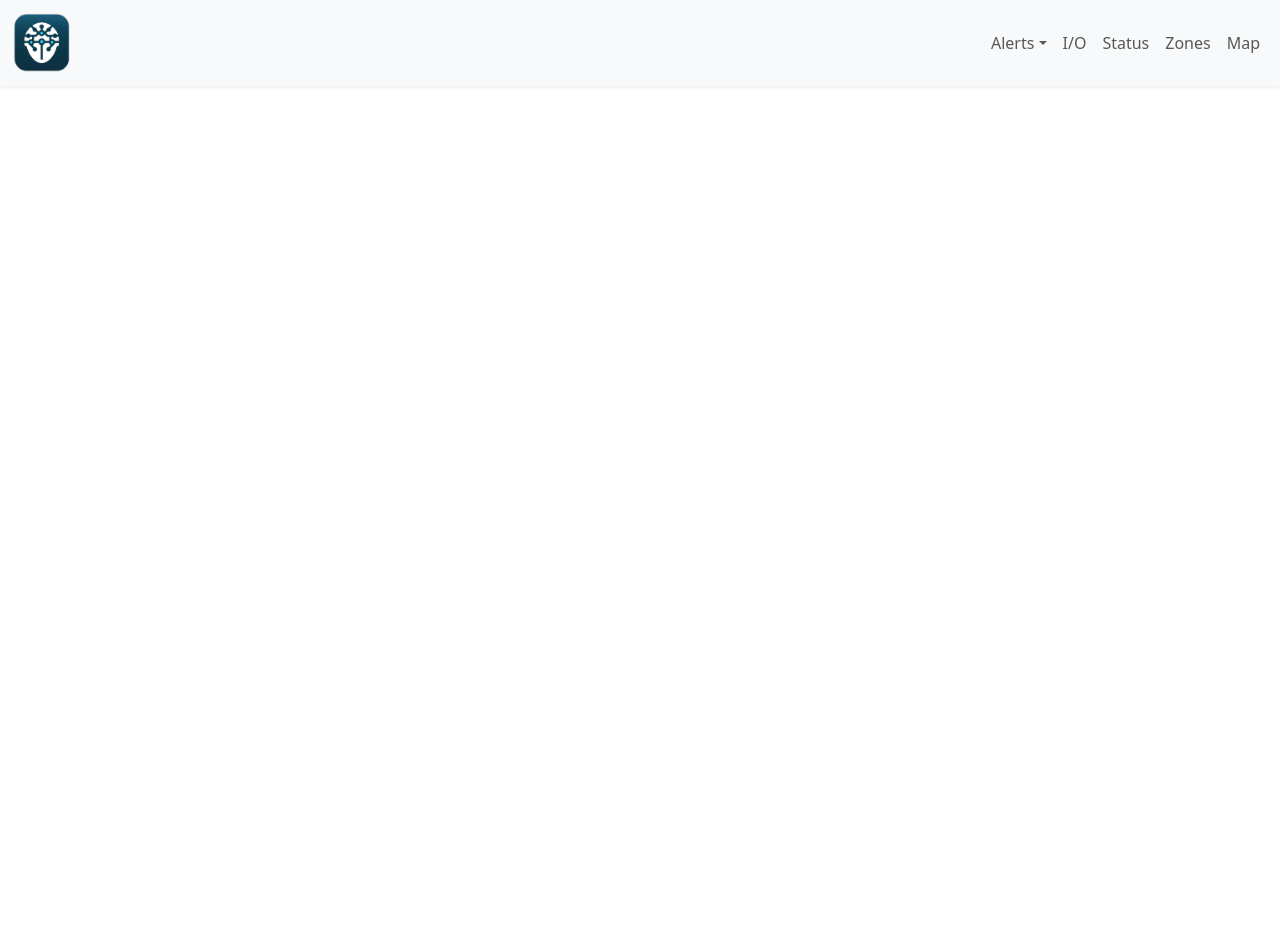
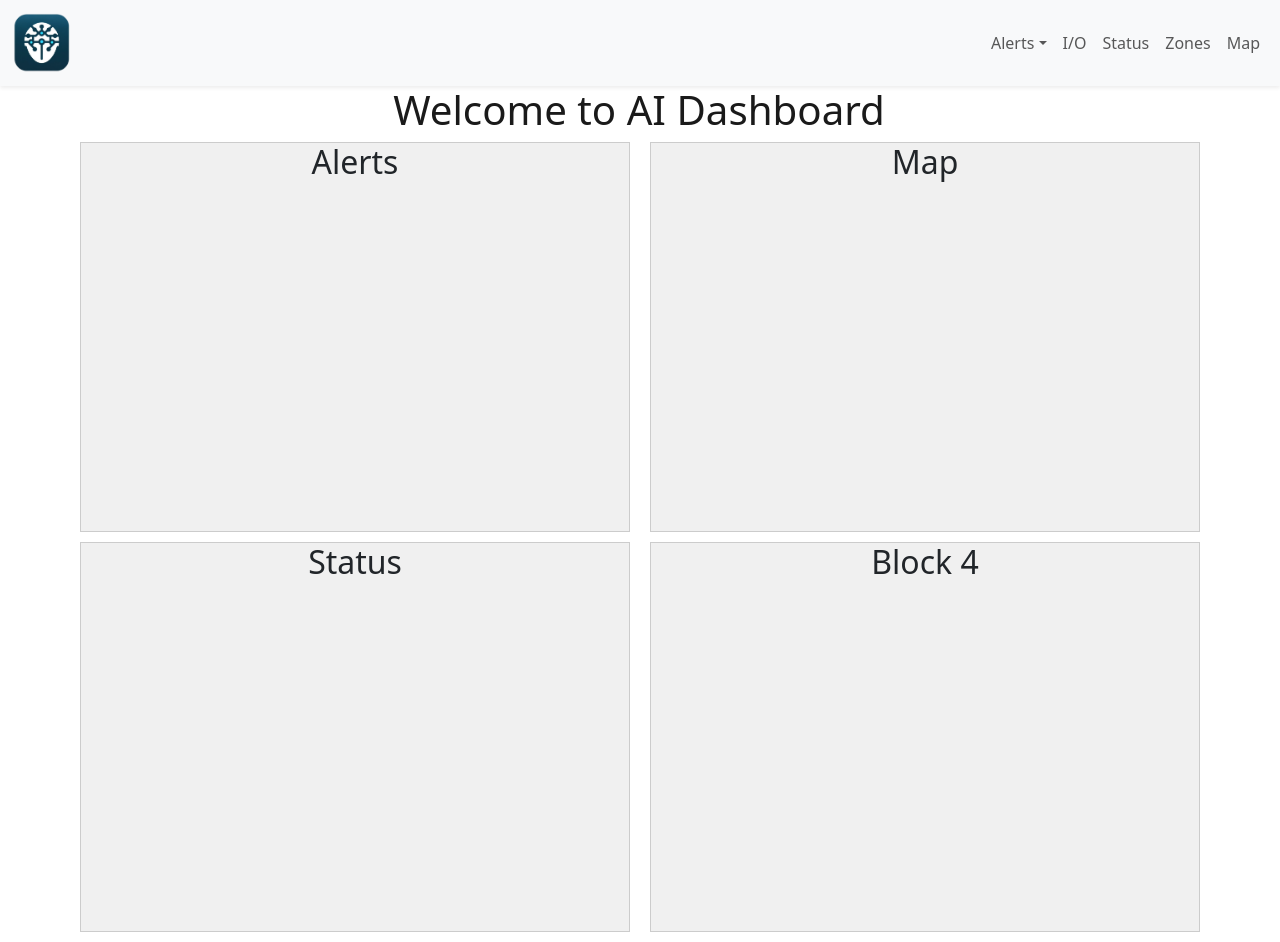
Before and after one commit to dingjw1997/AI-Dashboard, a React (Create React App) app: page / in a window 1280 px wide. Before the commit the page ends 800 px from the top, so only its background shows below. Built offline with nearby package versions, Linux system fonts and the light colour scheme.

Commit message:
Added Title and Blocks to Home page

```diff
--- /dev/null
+++ b/src/pages/Home/Home.css
@@ -0,0 +1,47 @@
+.centered-h1 {
+    text-align: center;
+    color: #1a1a1a;
+    font-size: 3em;
+    overflow: hidden;
+    white-space: nowrap;
+    border-right: 2px solid white;
+    animation: pulse 3s ease-in-out infinite alternate; /* Scaling animation */
+  }
+
+  @keyframes pulse {
+    0% {
+      transform: scale(1); /* Start with original size */
+    }
+    100% {
+      transform: scale(1.1); /* Scale up to 110% */
+    }
+  }
+
+
+
+
+
+
+
+  .container {
+    display: flex;
+    flex-direction: column;
+    height: 100vh; /* Set the container height to fill the viewport */
+  }
+
+  .row {
+    display: flex;
+    flex: 1;
+  }
+
+  .block {
+    flex: 1;
+    background-color: #f0f0f0; /* Grey background color */
+    border: 1px solid #ccc; /* Border color */
+    display: flex;
+
+    align-items: center;
+    flex-direction: column; /* Align items in a column */
+    margin: 10px;
+
+}
--- a/src/pages/Home/Home.tsx
+++ b/src/pages/Home/Home.tsx
@@ -1,11 +1,39 @@
 import React from 'react';
 import Header from '../../components/Header/Header';
+import './Home.css';
+import InteractiveMap from '../Map/InteractiveMap'; // Import the InteractiveMap component
+
 
 function Home() {
   return (
   <div>
     <Header title="Dashboard" activeLink="Home" />
+
+    <div className="centered-h1">
+        <h1>Welcome to AI Dashboard</h1>
+      </div>
+
+      <div className="container">
+        <div className="row">
+          <div className="block">
+            <h2>Alerts</h2>
+          </div>
+          <div className="block">
+            <h2>Map</h2>
+          </div>
+        </div>
+        <div className="row">
+          <div className="block">
+            <h2>Status</h2>
+          </div>
+          <div className="block">
+            <h2>Block 4</h2>
+          </div>
+        </div>
+      </div>
+
   </div>
+
   );
 }
 
```
